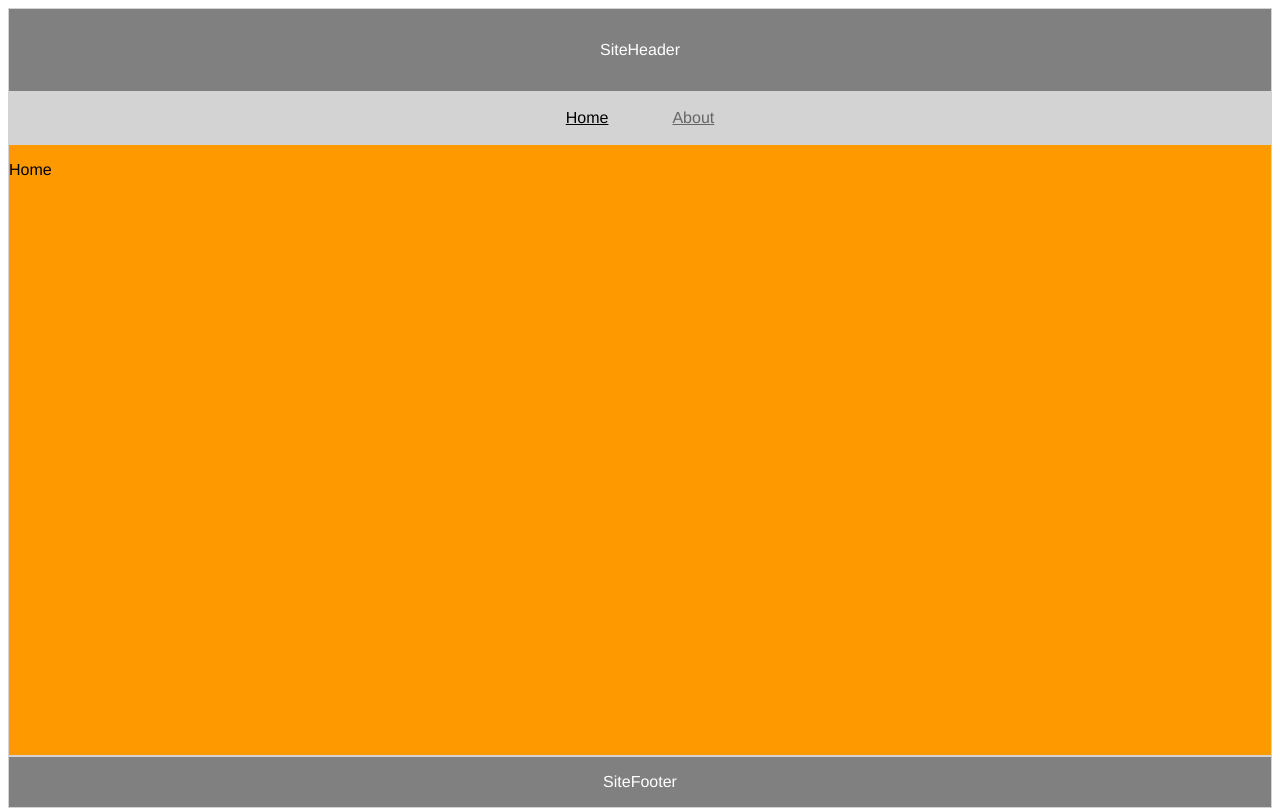
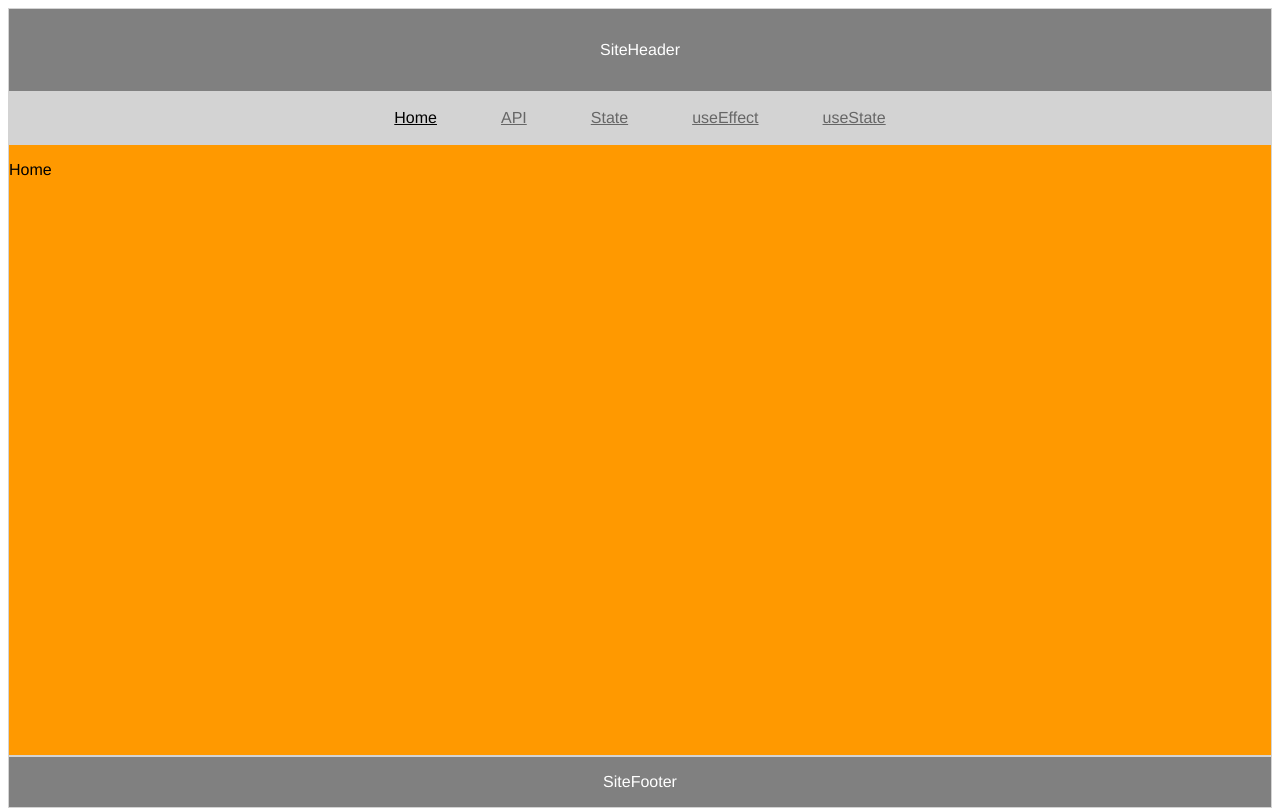
Before and after one commit to tgulu/React-Challenges, a React (Vite) app: page / in a window 1280 px wide. Built offline with nearby package versions, Linux system fonts and the light colour scheme.

Commit message:
add new links for nav

```diff
--- a/src/components/SiteNav/SiteNav.jsx
+++ b/src/components/SiteNav/SiteNav.jsx
@@ -4,7 +4,10 @@ import styles from "./SiteNav.module.css";
 function SiteNav() {
   const navLinks = [
     { label: "Home", url: "/" },
-    { label: "About", url: "/about" },
+    { label: "API", url: "/api" },
+    { label: "State", url: "/state" },
+    { label: "useEffect", url: "/useEffect" },
+    { label: "useState", url: "/useState" },
   ];
   return (
     <div className={styles.wrapper}>
```
